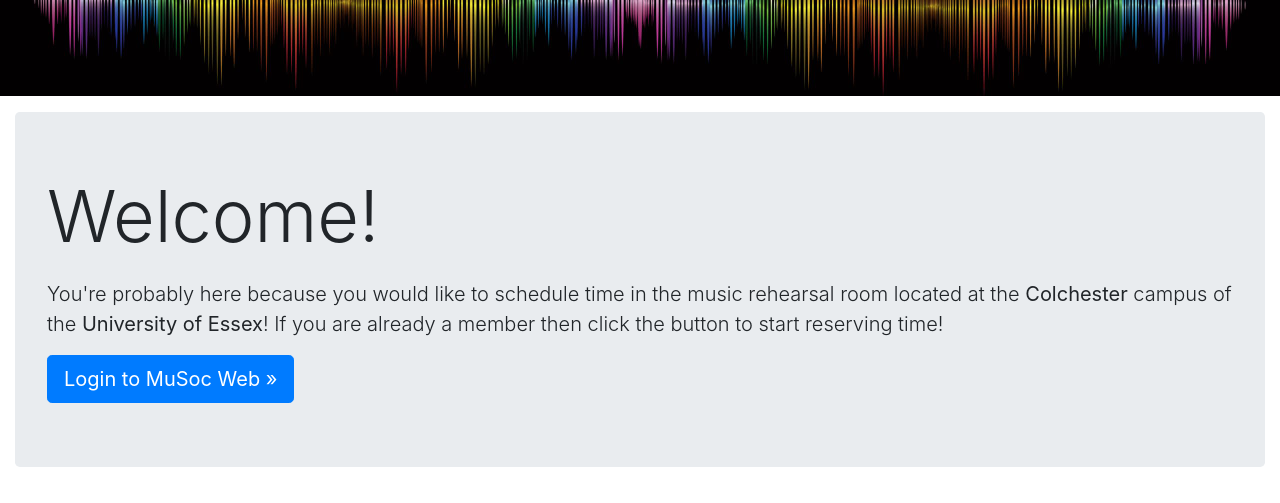
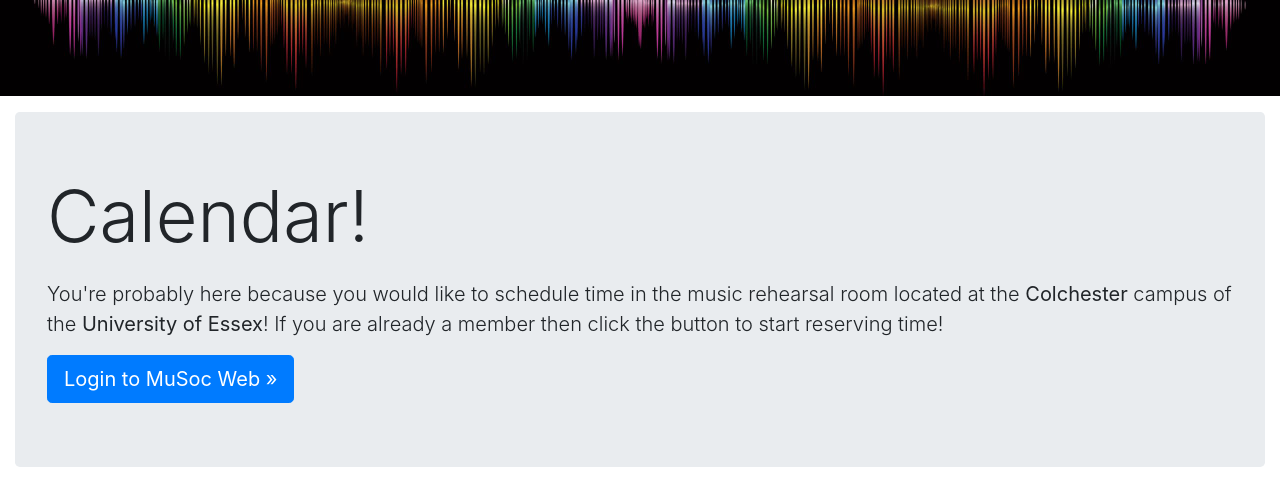
Before and after one commit to djb1815/Essex-MuSoc, a Django app: template musoc_web/schedule/templates/schedule/calendar.html in a window 1280 px wide. Shown: the part 56-559 px from the top of the page. Run offline with Django 3.2, Linux system fonts and the light colour scheme; the template is opened without the code that fills it, so the values that code supplies are empty; some libraries are stand-ins or nearby versions.

Commit message:
regex fixed
see line 7 of urls.py, calendar.html changes cosmetic

```diff
--- a/musoc_web/schedule/templates/schedule/calendar.html
+++ b/musoc_web/schedule/templates/schedule/calendar.html
@@ -4,7 +4,7 @@
 
 {% block announce %}
     <div class="jumbotron">
-        <h1 class="display-3 mb-4">Welcome!</h1>
+        <h1 class="display-3 mb-4">Calendar!</h1>
         <p class="lead">You're probably here because you would like to schedule time in the music rehearsal room located
             at the <strong>Colchester</strong> campus of the <strong>University of Essex</strong>! If you are already a
             member then click the button to start reserving time!</p>
--- a/musoc_web/schedule/urls.py
+++ b/musoc_web/schedule/urls.py
@@ -4,6 +4,6 @@
 
 urlpatterns = [
     url(r'^$', views.index, name='index'),
-    url(r'^$', views.calendar, name='calendar'),
+    url(r'cal/', views.calendar, name='calendar'),
 
 ]
```
